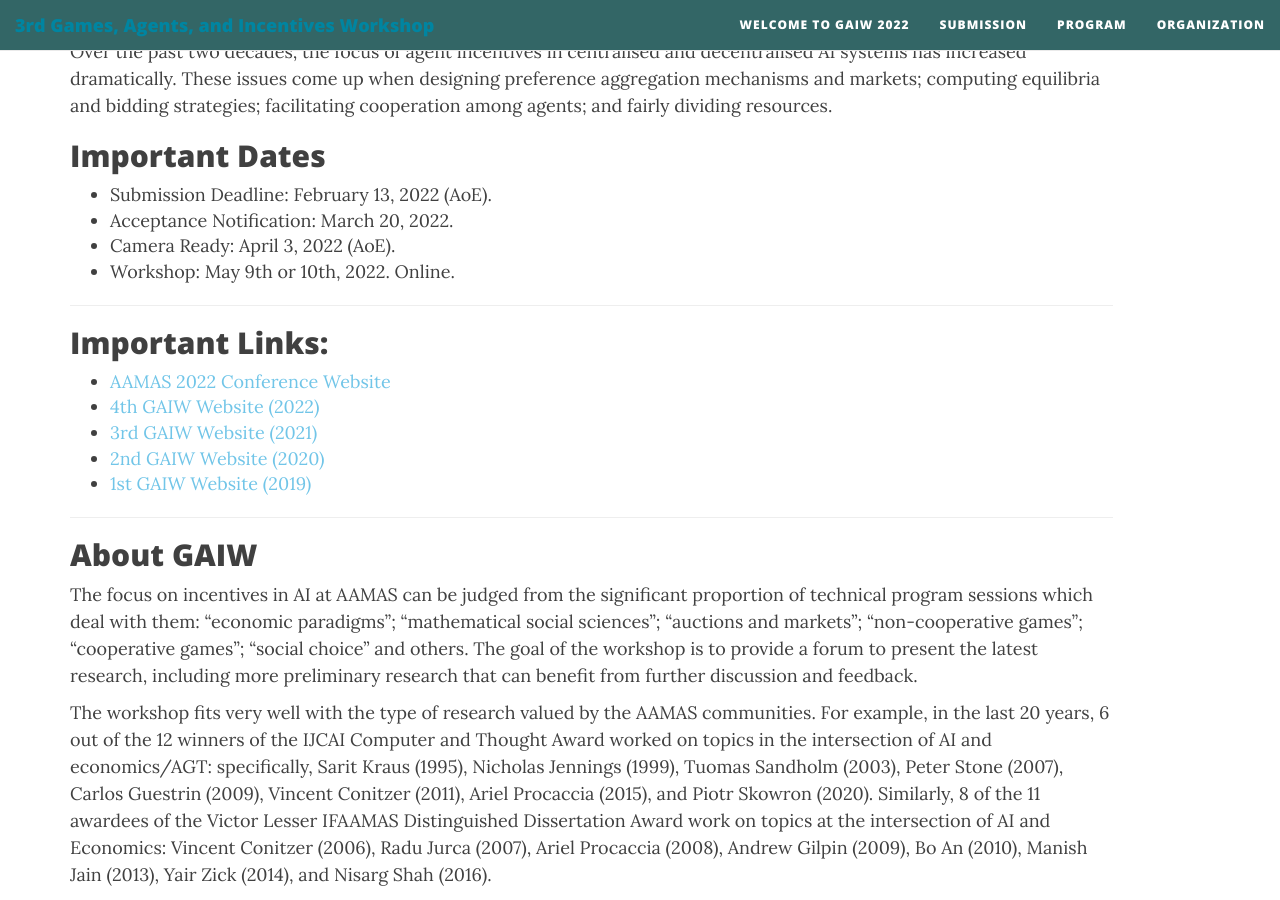
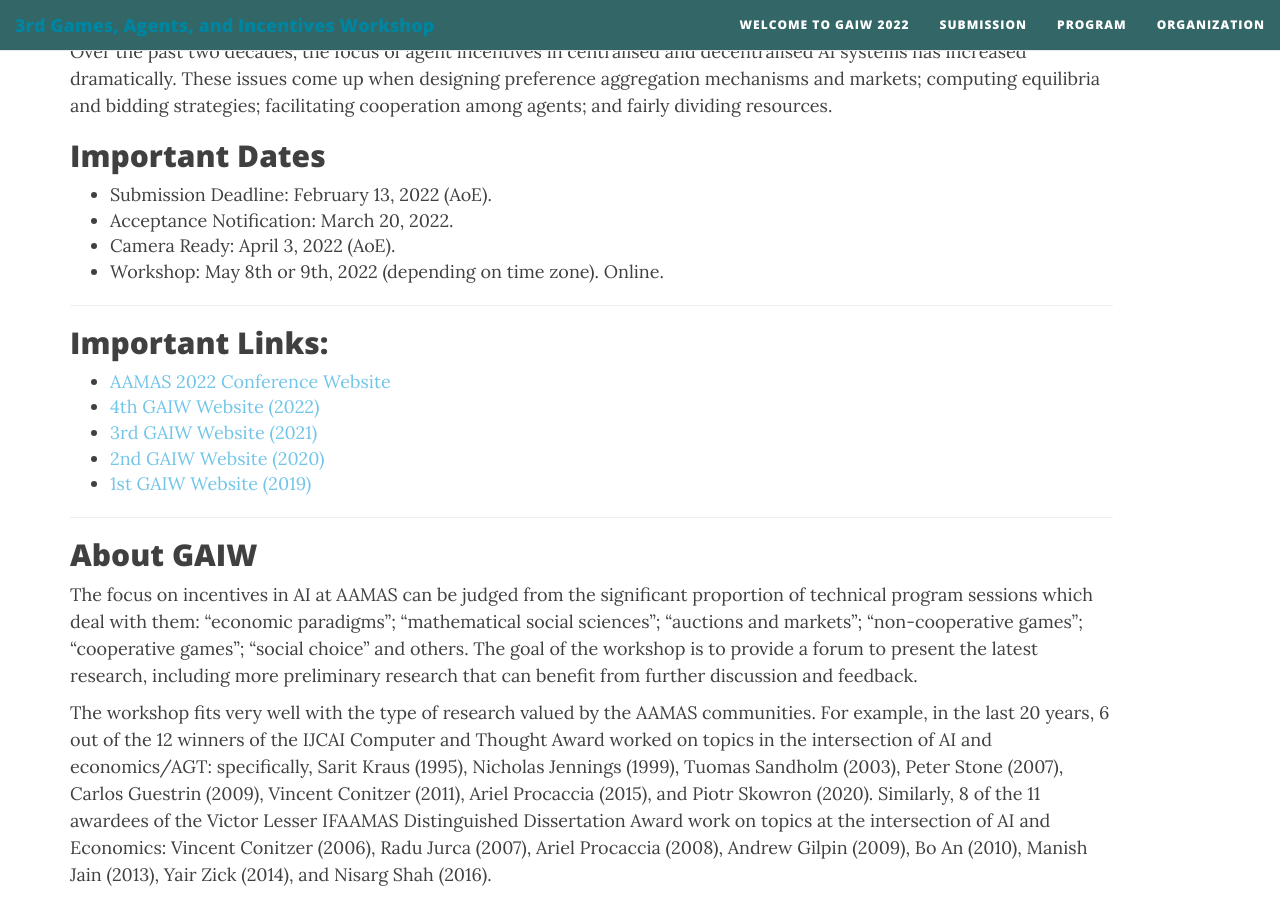
Before and after one commit to BenAbramowitz/gaiw2023, a Jekyll site: the page built from index.md, in a window 1280 px wide and 900 px high, scrolled down 1048 px. Built offline with Jekyll 4.4.1, drawn with Linux system fonts in a browser that asks for light colours; nearby versions of some CDN libraries.

Commit message:
Update index.md

```diff
--- a/index.md
+++ b/index.md
@@ -20,7 +20,7 @@ Over the past two decades, the focus of agent incentives in centralised and dece
 * Submission Deadline: February 13, 2022 (AoE).
 * Acceptance Notification: March 20, 2022.
 * Camera Ready: April 3, 2022 (AoE).
-* Workshop: May 9th or 10th, 2022. Online.
+* Workshop: May 8th or 9th, 2022 (depending on time zone). Online.
 
 ---
 
```
